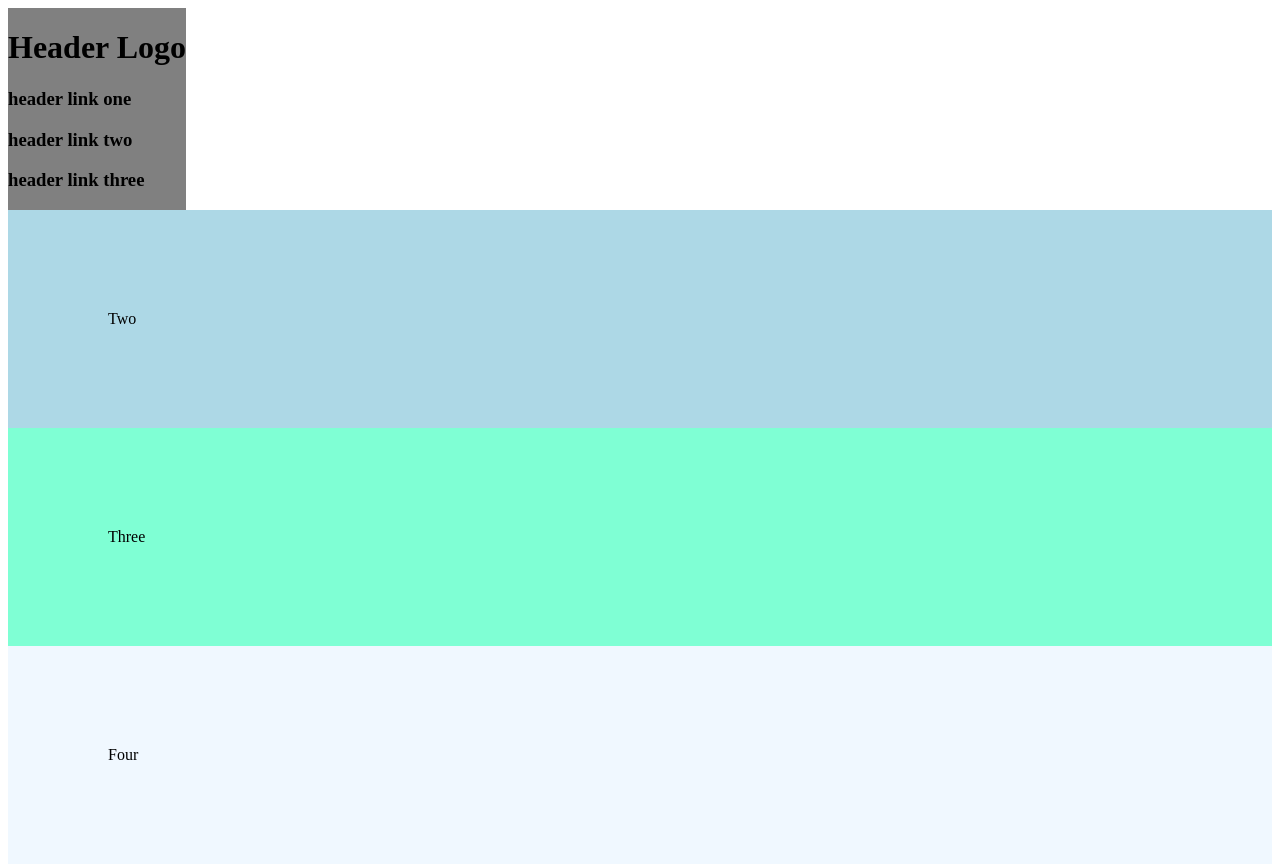
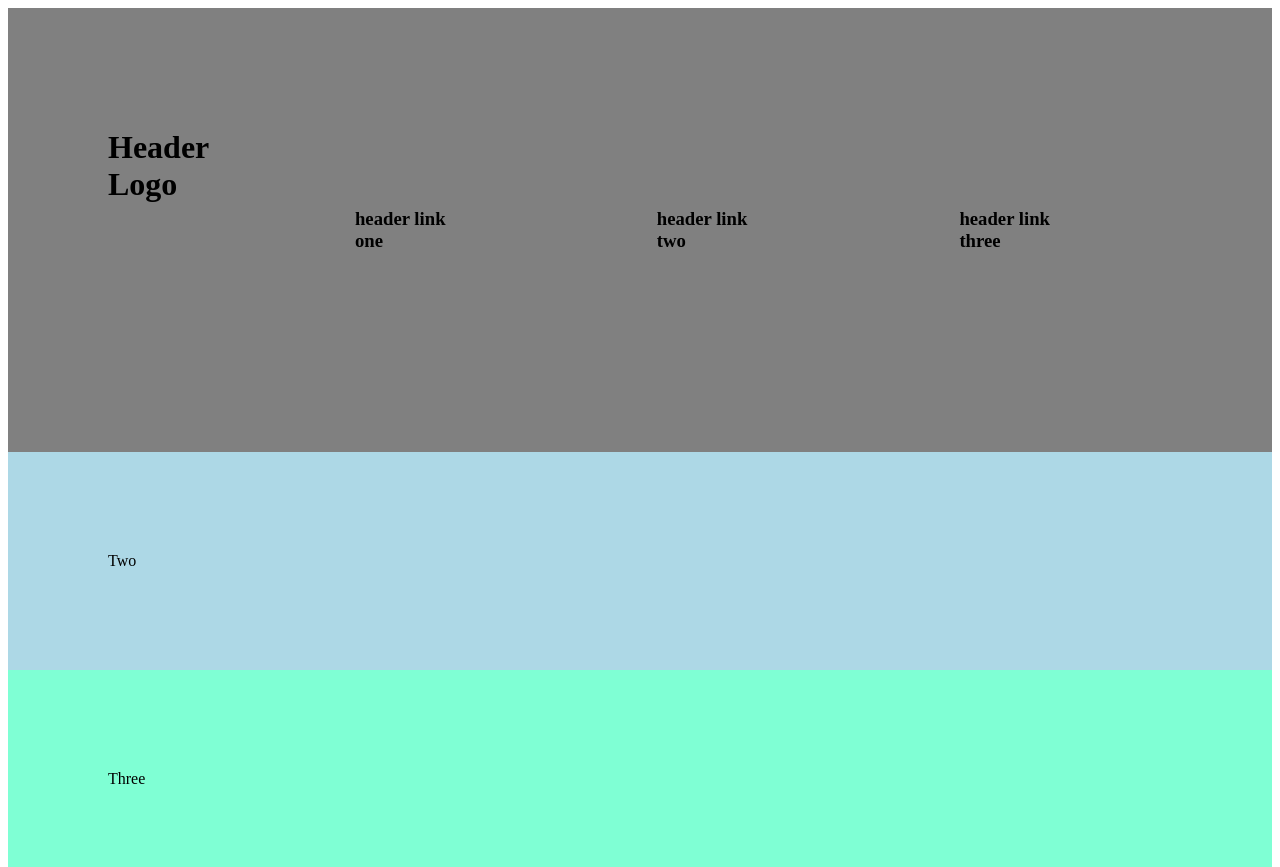
Before and after one commit to harshal34480/Landing-Page, a plain HTML site: page index.html in a window 1280 px wide. Shown: the top 867 px of the page. Drawn offline with Linux system fonts and the light colour scheme.

Commit message:
added css property to footer and header

```diff
--- a/style.css
+++ b/style.css
@@ -1,9 +1,17 @@
 #one {
-    display: inline-flex;
     background-color: #808080;
+    padding: 100px;
 }
 
-.header {
+#hd {
+    display: inline-flex;
+}
+
+.h1 {
+    margin: 500px;
+}
+
+.h3 {
     margin: 100px;
 }
 
```
